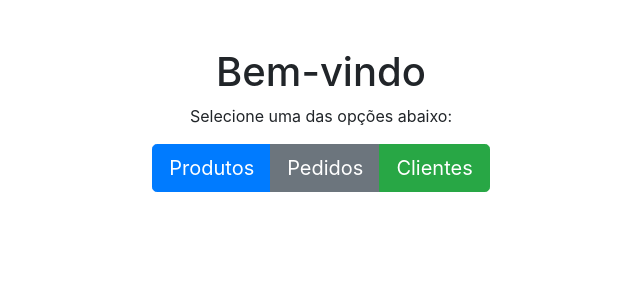
After one commit to BrunoJPP78/atividade_pymongo_flask, a Flask app: template templates/layout/home.html in a window 1280 px wide. The commit adds this page. Shown: the top 300 px of the page, without its empty margins (319-959 px from the left). Run offline with Flask 3, Linux system fonts and the light colour scheme; the template is opened without the code that fills it, so the values that code supplies are empty; some libraries are stand-ins or nearby versions.

Commit message:
criando pag de home

```diff
--- a/app.py
+++ b/app.py
@@ -8,7 +8,7 @@ CORS(app)
 
 @app.route("/")
 def home():
-    return "Hello World."
+    return render_template('/layout/home.html')
 
 @app.route("/clientes")
 def cliente():
--- /dev/null
+++ b/templates/layout/home.html
@@ -0,0 +1,30 @@
+<!DOCTYPE html>
+<html lang="pt-br">
+<head>
+    <meta charset="UTF-8">
+    <meta name="viewport" content="width=device-width, initial-scale=1.0">
+    <title>Home</title>
+    <!-- Bootstrap CSS -->
+    <link href="https://stackpath.bootstrapcdn.com/bootstrap/4.5.2/css/bootstrap.min.css" rel="stylesheet">
+</head>
+<body>
+
+    <div class="container text-center mt-5">
+        <h1>Bem-vindo</h1>
+        <p>Selecione uma das opções abaixo:</p>
+
+        <!-- Botões com links para rotas -->
+        <div class="btn-group" role="group" aria-label="Basic example">
+            <a href="/produtos" class="btn btn-primary btn-lg">Produtos</a>
+            <a href="/pedidos" class="btn btn-secondary btn-lg">Pedidos</a>
+            <a href="/clientes" class="btn btn-success btn-lg">Clientes</a>
+        </div>
+    </div>
+
+    <!-- Bootstrap JS e dependências -->
+    <script src="https://code.jquery.com/jquery-3.5.1.slim.min.js"></script>
+    <script src="https://cdn.jsdelivr.net/npm/@popperjs/core@2.5.2/dist/umd/popper.min.js"></script>
+    <script src="https://stackpath.bootstrapcdn.com/bootstrap/4.5.2/js/bootstrap.min.js"></script>
+
+</body>
+</html>
--- a/templates/layout/index.html
+++ b/templates/layout/index.html
@@ -20,6 +20,7 @@
 <div class="container">
   <h2 class="text-center mt-4">Cadastro de Cliente</h2>
     <div class="navigation-buttons">
+      <button class="btn btn-success" onclick="window.location.href='/'">Ir para Home</button>
       <button class="btn btn-secondary" onclick="window.location.href='/pedidos'">Ir para Pedidos</button>
       <button class="btn btn-secondary" onclick="window.location.href='/produtos'">Ir para Produtos</button>
     </div>
--- a/templates/layout/pedido.html
+++ b/templates/layout/pedido.html
@@ -19,6 +19,7 @@
 <div class="container">
   <h2 class="text-center mt-4">Cadastro de Pedido</h2>
     <div class="navigation-buttons">
+      <button class="btn btn-success" onclick="window.location.href='/'">Ir para Home</button>
       <button class="btn btn-secondary" onclick="window.location.href='/clientes'">Ir para Clientes</button>
       <button class="btn btn-secondary" onclick="window.location.href='/produtos'">Ir para Produtos</button>
     </div>
--- a/templates/layout/produto.html
+++ b/templates/layout/produto.html
@@ -20,8 +20,9 @@
   <div class="container">
     <h2 class="text-center mt-4">Cadastro de Produtos</h2>
     <div class="navigation-buttons">
-        <button class="btn btn-secondary" onclick="window.location.href='/pedidos'">Ir para Pedidos</button>
-        <button class="btn btn-secondary" onclick="window.location.href='/clientes'">Ir para Clientes</button>
+      <button class="btn btn-success" onclick="window.location.href='/'">Ir para Home</button>
+      <button class="btn btn-secondary" onclick="window.location.href='/pedidos'">Ir para Pedidos</button>
+      <button class="btn btn-secondary" onclick="window.location.href='/clientes'">Ir para Clientes</button>
     </div>
     <div class="form-section">
       <form id="produtoForm">
```
